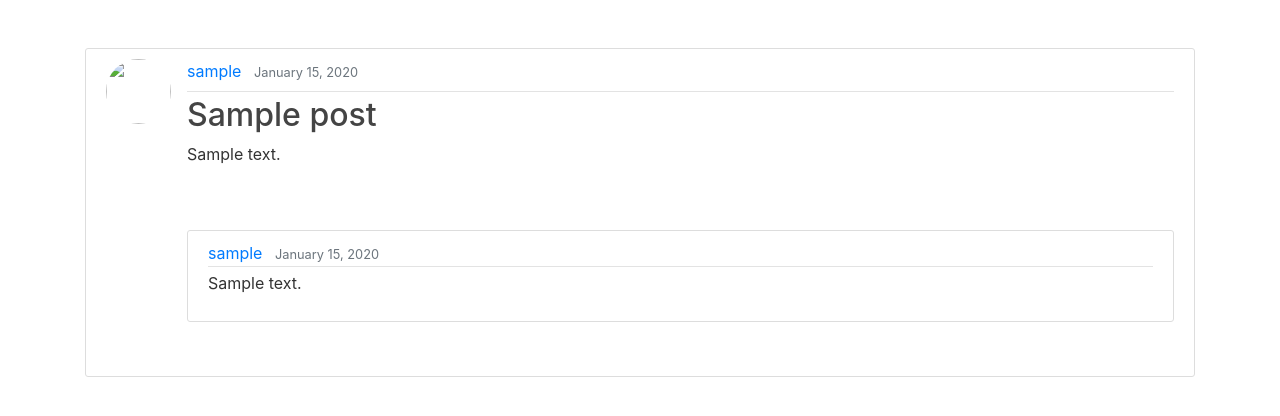
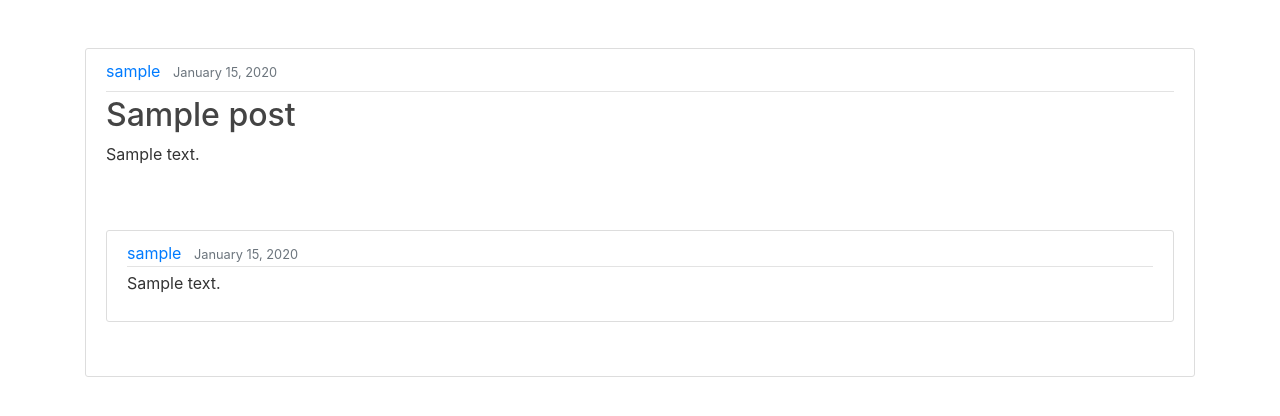
Before and after one commit to YassineZITI/Django_DS_Books, a Django app: page /post/1/ in a window 1280 px wide. Shown: the part 64-480 px from the top of the page. Run offline with Django 3.2, Linux system fonts and the light colour scheme; tables that the repository leaves empty hold one stand-in row (values such as "Sample post"); some libraries are stand-ins or nearby versions.

Commit message:
updated post-detail

```diff
--- a/discussion/templates/discussion/post_detail.html
+++ b/discussion/templates/discussion/post_detail.html
@@ -2,7 +2,7 @@
 {% block content %}
 
         <article class="media content-section">
-          <img class="rounded-circle article-img" src="{{ object.author.profile.image.url }}">
+
           <div class="media-body">
             <div class="article-metadata pb-2">
               <a class="mr-2" href="#">{{ object.author }}</a>
```
